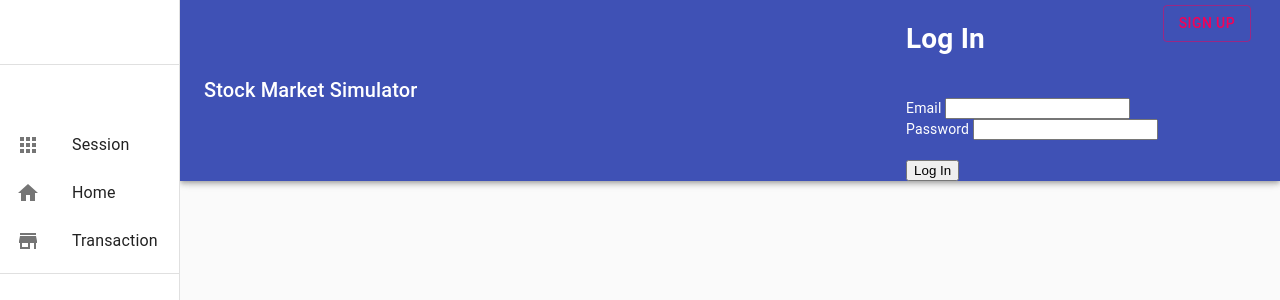
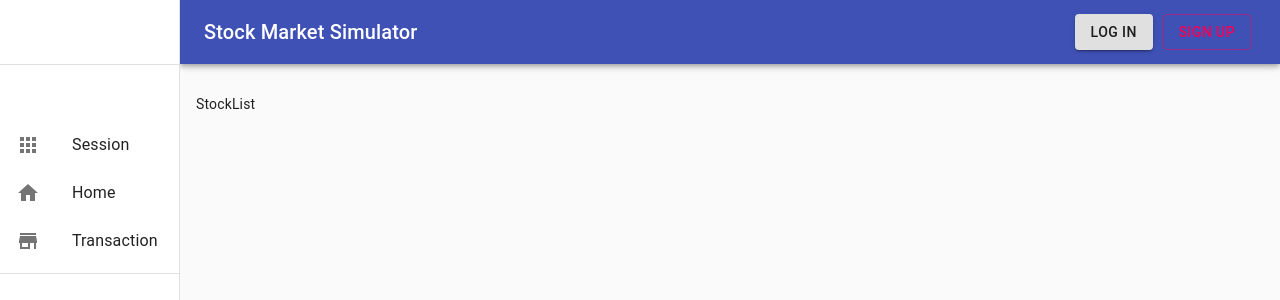
Before and after one commit to StockMarketSimulator-CSC-59867-03/SMSimulator_Website, a React (Create React App) app: page /transactionPage in a window 1280 px wide. Shown: the top 300 px of the page. Built offline with nearby package versions, Linux system fonts and the light colour scheme.

Commit message:
SMS-89 implemented username reducer, handle login/signout

```diff
--- a/src/Components/LogInModal/loginv2.tsx
+++ b/src/Components/LogInModal/loginv2.tsx
@@ -1,12 +1,53 @@
 import React, { useState, useRef } from 'react';
-import { connect, useDispatch } from 'react-redux';
+import { useDispatch } from 'react-redux';
 import firebase from 'firebase';
-import { changeCurrentUserID } from '../../redux/actions';
+import { changeCurrentUserID, changeCurrentUsername } from '../../redux/actions';
 
-function LoginTest(props:any){
+import Button from "@material-ui/core/Button";
+import Modal from "@material-ui/core/Modal"
+import TextField from "@material-ui/core/TextField";
+import { Grid } from "@material-ui/core";
+import { makeStyles, createStyles, Theme } from '@material-ui/core/styles';
+
+const useStyles = makeStyles((theme: Theme) =>
+    createStyles({
+        modal: {
+            display: 'flex',
+            flexDirection: 'column',
+            alignItems: 'center',
+            justifyContent: 'center'
+        },
+        modalBackground: {
+            position: 'relative',
+            width: '25%',
+            height: '25%',
+            backgroundColor: theme.palette.background.default,
+        },
+        grid: {
+            padding: theme.spacing(2),
+            justifySelf: 'center',
+            alignItems: 'center',
+            flexGrow: 1
+        },
+        submitButton: {
+            marginBottom: theme.spacing(2),
+            position: 'absolute',
+            bottom: 0
+        }
+    })
+);
+
+function LoginModalv2(props:any){
+    const classes = useStyles();
     let dispatch = useDispatch();
+
     let email = useRef("");
     let password = useRef("");
+    let [isModalOpen, setModalOpen] = useState(false);
+
+    const handleOpenClose = () => {
+        setModalOpen(!isModalOpen);
+    }
 
     const handleChange = (event:any) => {
         let value = event.target.value;
@@ -16,7 +57,6 @@ function LoginTest(props:any){
             case 'password':
                 password.current = value; break;
         }
-        // console.log(email, username, password);
     }
 
     const handleSubmit = (event:any) => {
@@ -25,12 +65,15 @@ function LoginTest(props:any){
         firebase.auth().signInWithEmailAndPassword(email.current, password.current)
         .then(function(user){
           //to fetch user id:
-          const uid = firebase.auth().currentUser?.uid;
+          const isValidUser = firebase.auth().currentUser;
+          const uid = isValidUser?.uid;
+          const username = isValidUser?.displayName;
           dispatch(changeCurrentUserID(uid));
-          // console.log(uid);
+          dispatch(changeCurrentUsername(username));
           alert("Succesfully Signed In!");
           email.current = "";
           password.current = "";
+          handleOpenClose();
         })
         .catch(
           function(error){
@@ -46,22 +89,20 @@ function LoginTest(props:any){
 
     return (
         <div>
-            <h1>Log In</h1>
-            <form onSubmit={handleSubmit}>
-            <br/>
-            <label>Email <input type="email" name="email" onChange={handleChange}/></label>
-            <br/>
-            <label>Password <input type="password" name="password" onChange={handleChange}/></label>
-            <br/>
-            <br/>
-            <input type="submit" value="Log In"/>
-            </form>
+            <Button variant="contained" onClick={handleOpenClose}>
+                Log In
+            </Button>
+            <Modal className={classes.modal} open={isModalOpen} onClose={handleOpenClose}>
+                <div className={classes.modalBackground}>
+                    <Grid container className={classes.grid} direction="column">
+                        <TextField id="standard-basic" label="Email" name="email" onChange={handleChange}/>
+                        <TextField id="standard-basic" type="password" label="Password" name="password" onChange={handleChange}/>
+                        <Button className={classes.submitButton} variant="contained" onClick={handleSubmit}>Log In</Button>
+                    </Grid>
+                </div>
+            </Modal>
         </div>
     );
 }
 
-const mapStateToProps = (state: any) => ({
-    currentUserData: state.currentUserData
-});
-
-export default connect(mapStateToProps)(LoginTest);
+export default LoginModalv2;
--- /dev/null
+++ b/src/Components/SignOut/SignOut.tsx
@@ -0,0 +1,20 @@
+import React from 'react';
+import { useDispatch } from 'react-redux';
+import { changeCurrentUserID, changeCurrentUsername } from '../../redux/actions';
+import { Button } from '@material-ui/core';
+
+function SignOut(){
+    let dispatch = useDispatch();
+
+    const handleClick = () => {
+        dispatch(changeCurrentUserID(undefined));
+        dispatch(changeCurrentUsername(undefined));
+    }
+
+    return(
+        <div>
+            <Button variant="contained" onClick={handleClick}>Sign Out</Button>
+        </div>
+    )
+}
+export default SignOut;
--- a/src/Pages/SessionPage/SessionPage.tsx
+++ b/src/Pages/SessionPage/SessionPage.tsx
@@ -33,6 +33,16 @@ function SessionPage(props:SessionPageProps){
 
     let dispatch = useDispatch();
     let sessionData = useSelector((state: any) => state.sessionData);
+    let currentUserData = useSelector((state: any) => state.currentUserData);
+    if(currentUserData.id === undefined) {
+      console.log("no user logged in");
+      return(
+        <div>
+          Please Log In!
+          (email:blah@test.com, pass:123456)
+        </div>
+      )
+    }
 
     console.log("Rendering SessionData");
 
--- a/src/Styling/navigation.tsx
+++ b/src/Styling/navigation.tsx
@@ -23,7 +23,8 @@ import AppsIcon from '@material-ui/icons/Apps';
 import HomeIcon from '@material-ui/icons/Home';
 import { connect, useDispatch, useSelector } from 'react-redux';
 import { changeSessionID } from '../redux/actions';
-import LoginTest from '../Components/LogInModal/loginv2';
+import LoginModalv2 from '../Components/LogInModal/loginv2';
+import SignOut from '../Components/SignOut/SignOut';
 
 const drawerWidth = 180;
 
@@ -67,7 +68,8 @@ function NavigationDrawer(props:any) {
     let dispatch = useDispatch();
 
     let enableSwitching = (props.sessionData.id === "");
-    // enableSwitching = false;
+    let isLoggedIn = (props.currentUserData.username !== undefined);
+    console.log(isLoggedIn);
 
     return (
         <div className={classes.root}>
@@ -77,11 +79,14 @@ function NavigationDrawer(props:any) {
               <Typography variant="h6" className={classes.title}>
                 Stock Market Simulator
               </Typography>
-              <div className={classes.buttons}>
-              <LoginTest/>
-                {/* <div className={classes.button}><LogInModal/></div> */}
-                <div className={classes.button}><SignUpModal/></div>
-              </div>
+                { !isLoggedIn && <div className={classes.buttons}>
+                                  <div className={classes.button}><LoginModalv2/></div>
+                                  <div className={classes.button}><SignUpModal/></div>
+                                </div> }
+                { isLoggedIn && <div className={classes.buttons}>
+                                  <div className={classes.button}><p>Welcome, {props.currentUserData.username}!</p></div>
+                                  <div style={{margin: 5, alignSelf: "center"}}><SignOut/></div>
+                                </div> }
             </Toolbar>
           </AppBar>
           <Drawer
--- a/src/redux/actions/index.ts
+++ b/src/redux/actions/index.ts
@@ -37,3 +37,8 @@ export const changeCurrentUserID = (id: any) => ({
     type: "CHANGE_USER_ID",
     payload: id
 });
+
+export const changeCurrentUsername = (username: any) => ({
+    type: "CHANGE_USERNAME",
+    payload: username
+})
--- a/src/redux/reducers/userReducer.ts
+++ b/src/redux/reducers/userReducer.ts
@@ -4,6 +4,11 @@ function currentUserData(state = {}, action: any){
             return {
                 ...state,
                 id: action.payload,
+            }
+        case 'CHANGE_USERNAME':
+            return {
+                ...state,
+                username: action.payload
             }
         default:
             return {
```
